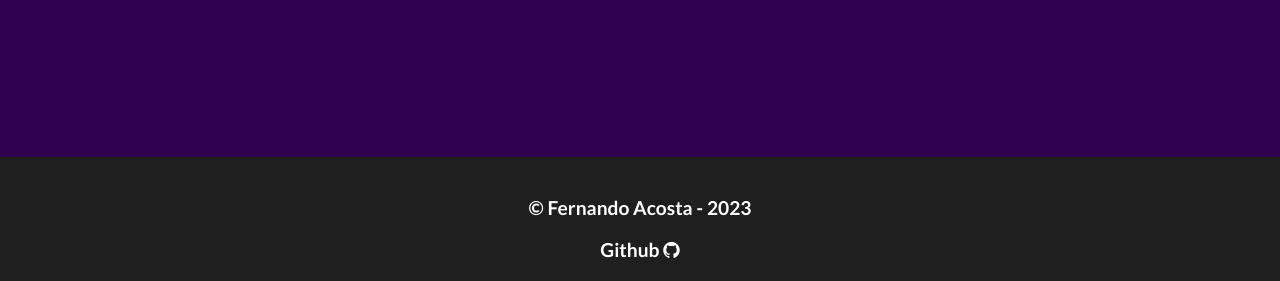
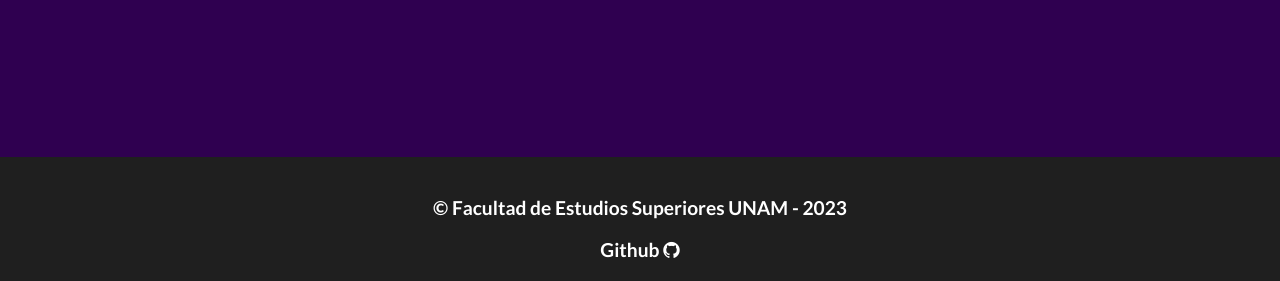
Before and after one commit to Fernando-Acosta818/animalia_psql, a Django app: page /animales/ in a window 1280 px wide. Shown: the part 692-973 px from the top of the page. Run offline with Django 4.2, Linux system fonts and the light colour scheme; data comes from the database, SQL or seed files in the repository.

Commit message:
Footer 3

```diff
--- a/animales/templates/base.html
+++ b/animales/templates/base.html
@@ -23,7 +23,7 @@
     {% block content %}
     {% endblock %}
     <footer>
-        <p>&copy; Fernando Acosta - 2023</p>
+        <p>&copy; Facultad de Estudios Superiores UNAM - 2023</p>
         <div class="footer-icono">
             <a href="https://github.com/Fernando-Acosta818">Github <i class="icono fa fa-brands fa-github"></i></a>
         </div>
```
